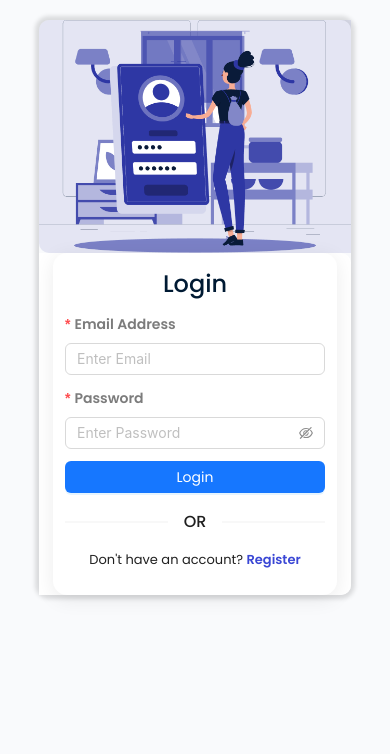
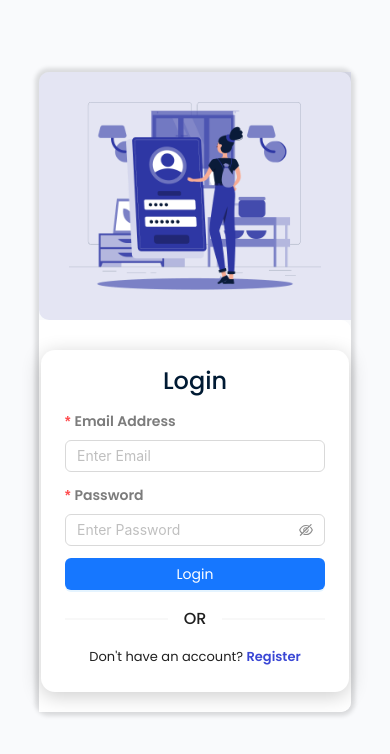
Before and after one commit to harshpatel-design/HMS-A, a React (Create React App) app: page /login in a window 390 px wide. Shown: the top 754 px of the page. Built offline with nearby package versions, Linux system fonts and the light colour scheme; no server answers.

Commit message:
login css issue

```diff
--- a/src/feature/auth/Login.js
+++ b/src/feature/auth/Login.js
@@ -28,10 +28,12 @@ function Login() {
   };
 
   return (
+    <>
+      <div className="page-wrapper">
         <Row className="loging-wapper">
           <div className="login-page">
             <Col xs={0} md={12} className="login-left">
-          <img src={leftImg} alt="login"/>
+              <img src={leftImg} alt="login" />
             </Col>
 
             <Col xs={24} md={12} className="login-right">
@@ -70,6 +72,8 @@ function Login() {
             </Col>
           </div>
         </Row>
+      </div>
+    </>
   );
 }
 
--- a/src/hcss.css
+++ b/src/hcss.css
@@ -1794,7 +1794,6 @@ section {
 
     .loging-wapper {
         height: 100%;
-        padding: 20px 0px;
     }
 
     .login-page {
@@ -1802,16 +1801,21 @@ section {
         height: unset !important;
     }
 
+    .login-left {
+        padding: 30px;
+    }
     .login-right {
         width: 100% !important;
+        padding: 30px 0px 20px;
     }
 
     .form-container {
         width: 100%;
         background: #ffffff;
-        padding: 12px;
+        padding: 12px 24px;
+
         border-radius: 14px;
-        box-shadow: 0 4px 20px rgba(0, 0, 0, 0.08);
+        box-shadow: 0 4px 20px rgba(0, 0, 0, 0.2);
         text-align: center;
         animation: fadeUp .4s ease-in-out;
 
```
Lines whose indentation alone changed are shown as unchanged.
